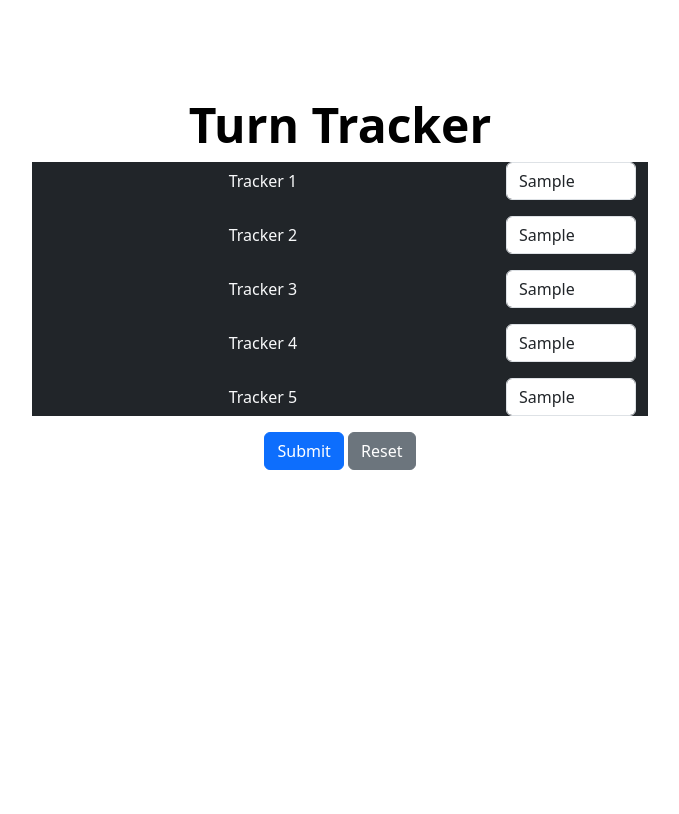
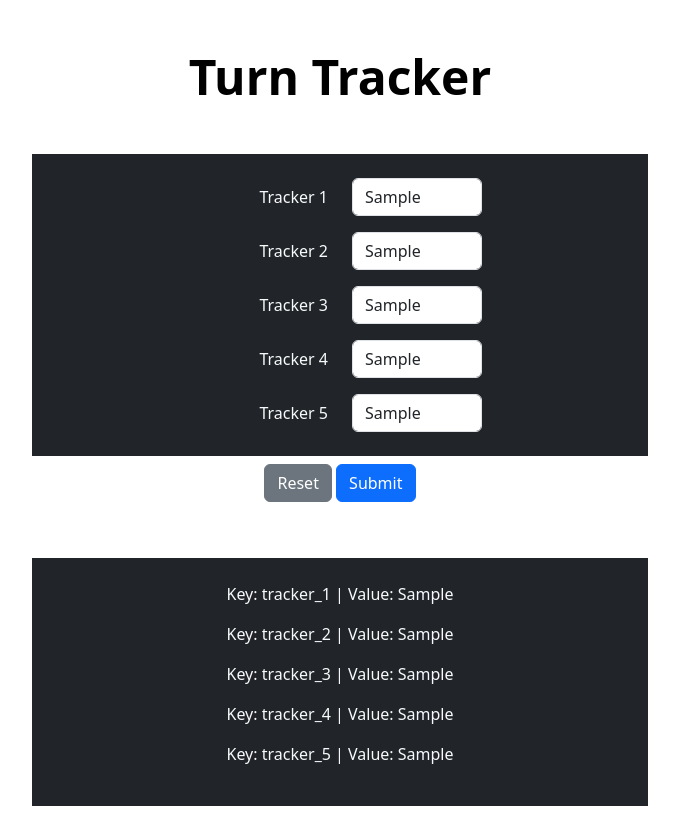
Before and after one commit to a-strauty/turntracker, a website: page tracker-web/public/index.html in a window 1280 px wide. Both pictures are taken after typing "Sample", "Sample", "Sample", "Sample", "Sample" into the empty fields and a click on the button "Reset". Shown: the whole page, without its empty margins (300-979 px from the left). Drawn offline with nearby package versions, Linux system fonts and the light colour scheme; no server answers.

Commit message:
add logic to process each tracker and send serial data

```diff
--- a/tracker-web/public/index.html
+++ b/tracker-web/public/index.html
@@ -8,16 +8,22 @@
   </head>
   <body>
 
-    <div class="px-4 py-5 my-5 text-center">
+    <div class="px-4 py-5 text-center">
       <h1 class="display-5 fw-bold text-body-emphasis">Turn Tracker</h1>
 
       <form id="form">
-        <div class="container col-sm-6 bg-dark text-light" id="container-form">
+        <div class="mt-5 mb-2 py-4 container col-sm-6 bg-dark text-light" id="container-form">
           <!-- this gets filled by javascript -->
         </div>
+        <button class="btn btn-secondary">Reset</button>
         <button type="submit" class="btn btn-primary">Submit</button>
-        <button class="btn btn-secondary">Reset</button>
       </form>
+    </div>
+
+    <div class="px-4 py-2 text-center">
+      <div class="py-4 container col-sm-6 bg-dark text-light" id="container-results">
+
+      </div>
     </div>
 
     <script src="/socket.io/socket.io.js"></script>
--- a/tracker-web/public/tracker.js
+++ b/tracker-web/public/tracker.js
@@ -4,20 +4,64 @@ function sortAndProcess(pairs) {
   const sortedPairs = pairs.sort((a, b) => b[1] - a[1]);
 
   // Store the results in an object
-  const result = {};
-  sortedPairs.forEach(pair => {
-      result[pair[0]] = pair[1];
+  // const result = {};
+  // sortedPairs.forEach(pair => {
+  //     result[pair[0]] = pair[1];
+  // });
+
+  return sortedPairs;
+};
+
+// logic to display the sorted trackers
+function displayTrackers(pairs) {
+  // Get the container element
+  const container = document.getElementById('container-results');
+
+  // Clear the container
+  container.innerHTML = '';
+
+  // Iterate through each pair and create HTML elements
+  pairs.forEach(pair => {
+      const [key, value] = pair;
+
+      // Create a new div element
+      const div = document.createElement('div');
+      div.className = 'item-tracker';
+
+      // Create a new paragraph element for the key
+      const itemElement = document.createElement('p');
+      itemElement.textContent = `Key: ${key} | Value: ${value}`;
+
+      // Append the key and value elements to the div
+      div.appendChild(itemElement);
+
+      // Append the div to the container
+      container.appendChild(div);
   });
+};
 
-  return result;
-}
+function delay(ms) {
+  return new Promise(resolve => setTimeout(resolve, ms));
+};
+
+// logic to send data to trackers
+async function sendTrackers(pairs){
+  for (const pair of pairs) {
+    // Send it to the server via websocket
+    socket.emit('trackerData', pair);
+    await delay(10000);
+  };
+};
 
 // Create tracker form element
 let formElement = document.getElementById("container-form");
 for (let i =1; i <= 5; i++){
   // containers
   let main_div = document.createElement('div');
-  main_div.className = "row mb-3";
+  main_div.className = "row mb-3 text-end";
+  if (i == 5){
+    main_div.className = "row text-end";
+  }
 
   let input_div = document.createElement('div');
   input_div.className = "col-sm-3";
@@ -26,7 +70,7 @@ for (let i =1; i <= 5; i++){
   let label = document.createElement('label');
   label.innerText = "Tracker " + i;
   label.htmlFor = "tracker_" + i;
-  label.className = "col-sm-9 col-form-label";
+  label.className = "col-sm-6 col-form-label";
   // make text box
   let input = document.createElement('input');
   input.type = "text";
@@ -59,9 +103,12 @@ document.getElementById('form').addEventListener('submit', function(event) {
   const pairs = Object.entries(formObject);
 
   // Sort and process the form data
-  const result = sortAndProcess(pairs);
+  const sortedPairs = sortAndProcess(pairs);
 
-  console.log(result);
+  // show the sorted trackers
+  displayTrackers(sortedPairs);
 
-  socket.emit('form', result);
+  // send the sorted trackers to serial
+  sendTrackers(sortedPairs);
+
 });
```
Also changed, not shown: tracker-web/app.js (+8 -4 lines).
